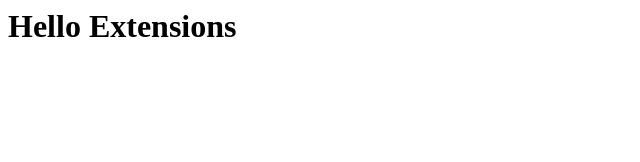
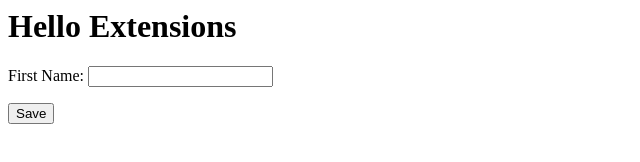
Before and after one commit to aristau/Playwright, a browser extension: page extension/hello.html in a window 1280 px wide. Shown: the whole page, without its empty margins (0-640 px from the left). Drawn offline with Linux system fonts and the light colour scheme.

Commit message:
Added code to test extension to make it modify first name input on a page

```diff
--- /dev/null
+++ b/extension/content-script.js
@@ -0,0 +1,4 @@
+//This script defines what the extension does
+
+//Fill in the first name textbox on the website
+document.getElementById('firstName').value = 'Anna';
--- a/extension/hello.html
+++ b/extension/hello.html
@@ -1,5 +1,14 @@
 <html>
   <body>
     <h1>Hello Extensions</h1>
+    <form>
+      <p>
+        <label for="firstName">First Name:</label>
+        <input type="text" id="firstName" name="firstName" />
+      </p>
+      <p class="button">
+        <button type="submit" id="saveBtn">Save</button>
+      </p>
+    </form>
   </body>
 </html>
```
Also changed, not shown: tests/extension.spec.js (+26 -11 lines), extension/manifest.json.
